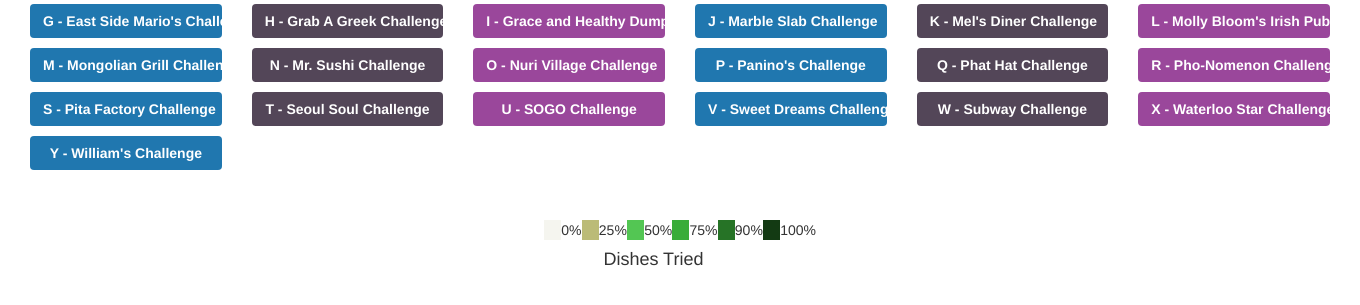
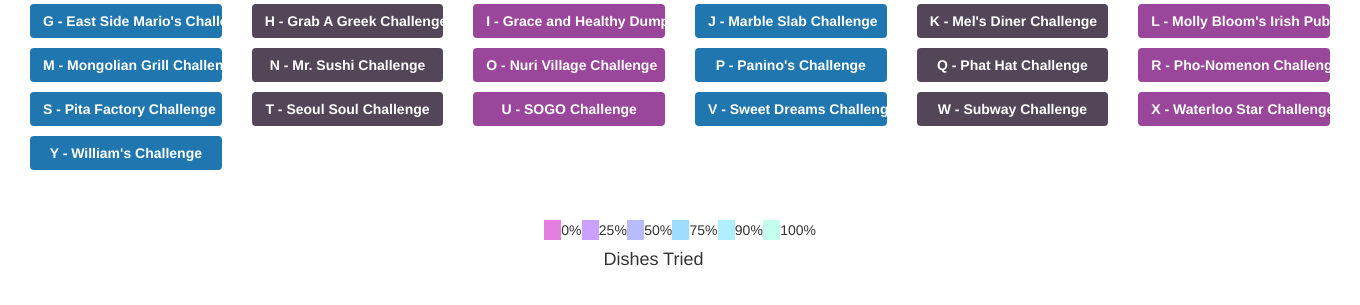
Before and after one commit to mattpk/uwplaza, a PHP site: page / in a window 1360 px wide; the page is wider, and only the part inside the window is pictured. Shown: the part 385-690 px from the top of that part. Run offline with PHP 8.4, Linux system fonts and the light colour scheme; data that the repository does not hold is empty.

Commit message:
color change

```diff
--- a/index.php
+++ b/index.php
@@ -234,12 +234,12 @@
 <center>
 </table>
 <br />
-<table border="0"><tr><td bgcolor="#f5f5ef" width="20px"></td><td>0% </td>
-<td bgcolor="#bbbb77" width="20px" ></td><td>25%   </td>
-<td bgcolor="#53c653" width="20px"></td><td>50%   </td>
-<td bgcolor="#39ac39" width="20px"></td><td>75%   </td>
-<td bgcolor="#267326" width="20px"></td><td>90%   </td>
-<td bgcolor="#133a13" width="20px"></td><td>100% </td>
+<table border="0"><tr><td bgcolor="#e47fdf" width="20px"></td><td>0% </td>
+                      <td bgcolor="#cca0ff" width="20px" ></td><td>25%   </td>
+                      <td bgcolor="#b9bcfc" width="20px"></td><td>50%   </td>
+                      <td bgcolor="#9ddbff" width="20px"></td><td>75%   </td>
+                      <td bgcolor="#afefff" width="20px"></td><td>90%   </td>
+                      <td bgcolor="#c4ffed" width="20px"></td><td>100% </td>
 </tr><tr><td colspan="10"><center><h4>Dishes Tried</h4></center></td></tr></table>
 </center>
 
--- a/js/main.js
+++ b/js/main.js
@@ -159,18 +159,18 @@ $(document).ready(function() {
 				} else if (y == -1) {
 					columns += '<td>' + people[x] + '</td>';
 				} else {
-					var color = '#f5f5ef';
+					var color = '#c4ffed';
 					if (best[y] != 0) {
 						if (vals[x][y] / best[y] >= 0.90)
-							color = '#267326';
+							color = '#e47fdf';
 						else if (vals[x][y] / best[y] >= 0.75)
-							color = '#39ac39';
+							color = '#cca0ff';
 						else if (vals[x][y] / best[y]  >= 0.50)
-							color = '#53c653';
+							color = '#b9bcfc';
 						else if (vals[x][y] / best[y] >= 0.25)
-							color = '#bbbb77';
+							color = '#9ddbff';
 						else if (vals[x][y] / best[y] > 0)
-							color = '#d6d6ad';
+							color = '#afefff';
 
 					}
 					columns += '<td bgcolor="'+ color +'">' + vals[x][y] + '</td>';
```
